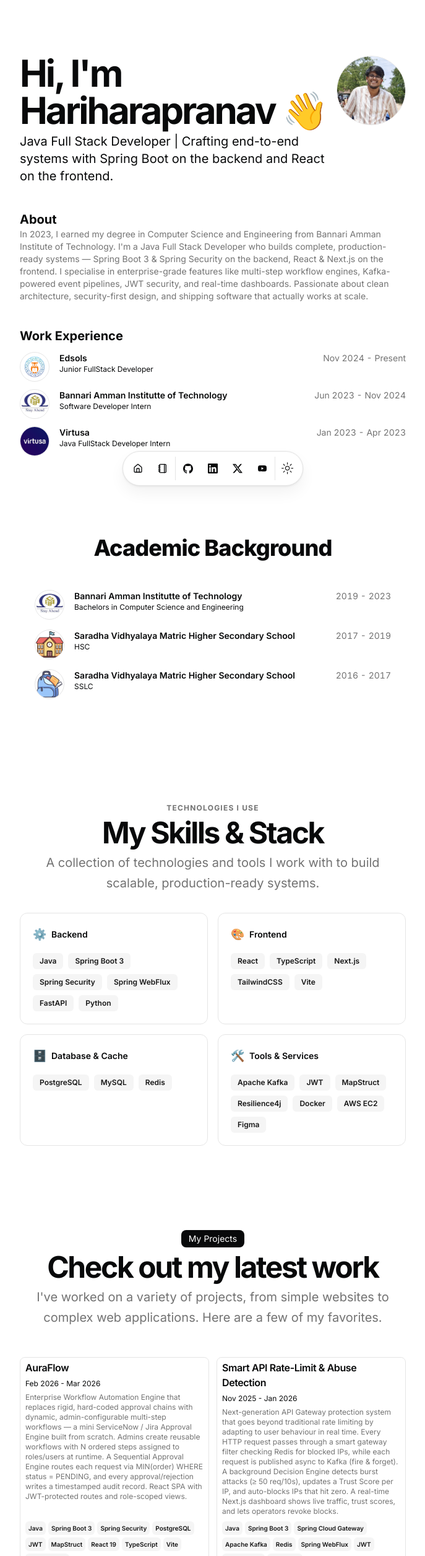
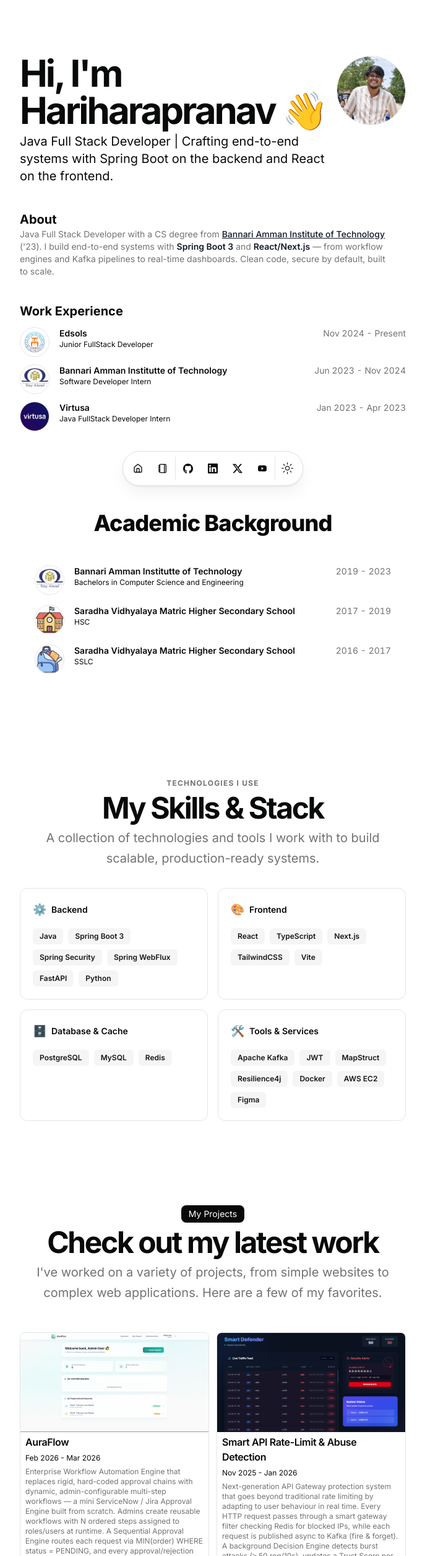
Before and after one commit to Hariharapranav/nextjs-portfolio, a Next.js app: page / in a window 1280 px wide. Shown: the top 2511 px of the page at 62% size, without its empty margins (296-983 px from the left). Built offline with nearby package versions, Linux system fonts and the light colour scheme.

Commit message:
updated projects

```diff
--- a/src/data/resume.tsx
+++ b/src/data/resume.tsx
@@ -10,7 +10,7 @@
   description:
     "Java Full Stack Developer | Crafting end-to-end systems with Spring Boot on the backend and React on the frontend.",
   summary:
-    "In 2023, I earned my degree in Computer Science and Engineering from Bannari Amman Institute of Technology. I'm a Java Full Stack Developer who builds complete, production-ready systems — Spring Boot 3 & Spring Security on the backend, React & Next.js on the frontend. I specialise in enterprise-grade features like multi-step workflow engines, Kafka-powered event pipelines, JWT security, and real-time dashboards. Passionate about clean architecture, security-first design, and shipping software that actually works at scale.",
+    "Java Full Stack Developer with a CS degree from [Bannari Amman Institute of Technology](https://www.bitsathy.ac.in/) ('23). I build end-to-end systems with **Spring Boot 3** and **React/Next.js** — from workflow engines and Kafka pipelines to real-time dashboards. Clean code, secure by default, built to scale.",
   avatarUrl: "/me.jpg",
   skills: [
     "Java",
@@ -171,7 +171,7 @@
           icon: <Icons.github className="size-3" />,
         },
       ],
-      image: "",
+      image: "/admin-view.png",
       video: "",
     },
     {
@@ -199,7 +199,7 @@
           icon: <Icons.github className="size-3" />,
         },
       ],
-      image: "",
+      image: "/block.png",
       video: "",
     },
     {
```
Also changed, not shown: public/admin-view.png (added), public/block.png (added).
